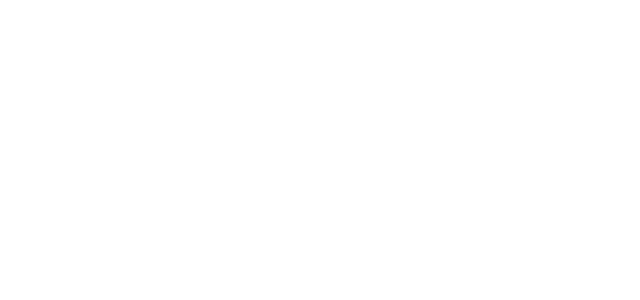
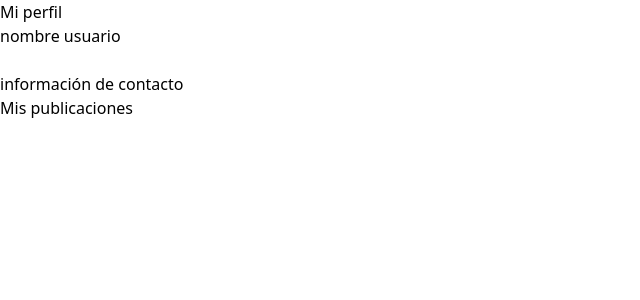
Before and after one commit to mafefigue/web-api-project, a React (Vite) app in the folder client/: page / in a window 1280 px wide. Shown: the top 300 px of the page, without its empty margins (0-640 px from the left). Built offline with nearby package versions, Linux system fonts and the light colour scheme.

Commit message:
estructura inicial del perfil de usuario

```diff
--- a/client/src/App.jsx
+++ b/client/src/App.jsx
@@ -1,10 +1,27 @@
 function App() {
+  return (
+    <div>
+      <h1>Mi perfil</h1>
+      <div>
+        <h3>nombre usuario</h3>
+        <img></img>
+        <div>
+          <button></button>
+          <button></button>
+        </div>
+        <div>
+          <h2>información de contacto</h2>
 
-  return (
-    <>
+        </div>
+        <div>
+          <h2>Mis publicaciones</h2>
+          <div>
 
-    </>
-  )
+          </div>
+        </div>
+      </div>
+    </div>
+  );
 }
 
-export default App
+export default App;
```
